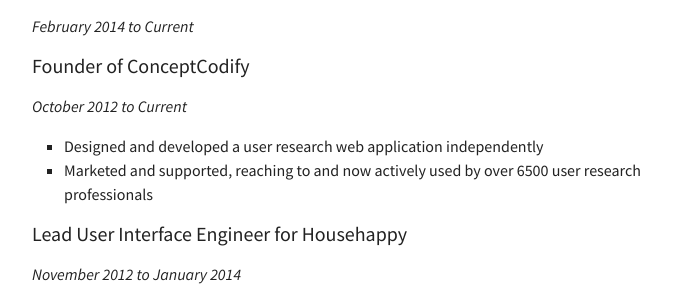
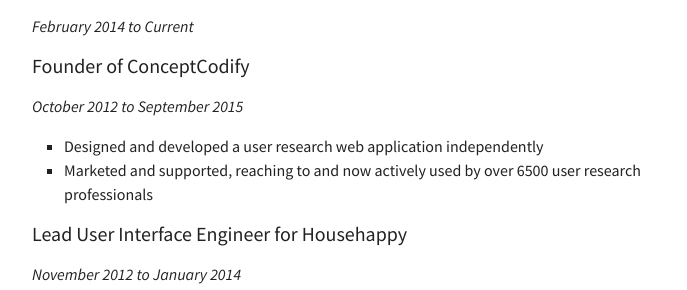
Before and after one commit to heiskr/heiskr.github.io, a Jekyll site: the page built from resume.md, in a window 1280 px wide and 900 px high, scrolled down 966 px. Shown: the part 164-454 px from the top of the window, without its empty margins (288-975 px from the left). Built offline with Jekyll 4.4.1, drawn with Linux system fonts in a browser that asks for light colours; nearby versions of some CDN libraries.

Commit message:
Update resume.md

```diff
--- a/resume.md
+++ b/resume.md
@@ -51,7 +51,7 @@
 
 ### Founder of ConceptCodify
 
-_October 2012 to Current_
+_October 2012 to September 2015_
 
 - Designed and developed a user research web application independently
 - Marketed and supported, reaching to and now actively used by over 6500 user research professionals
```
